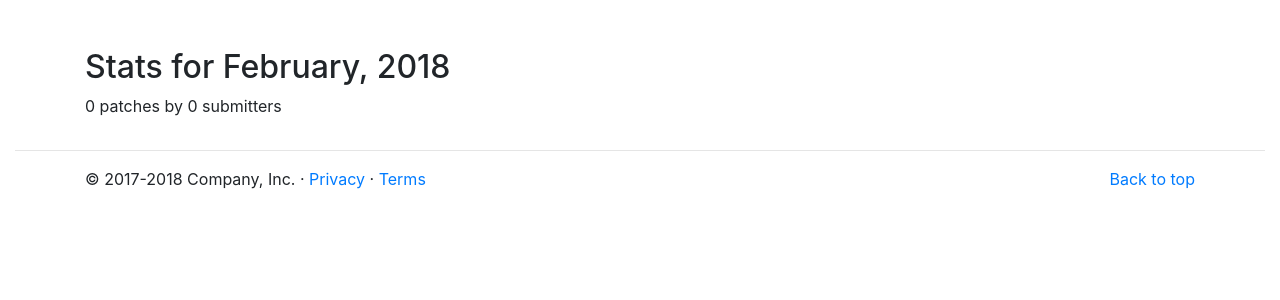
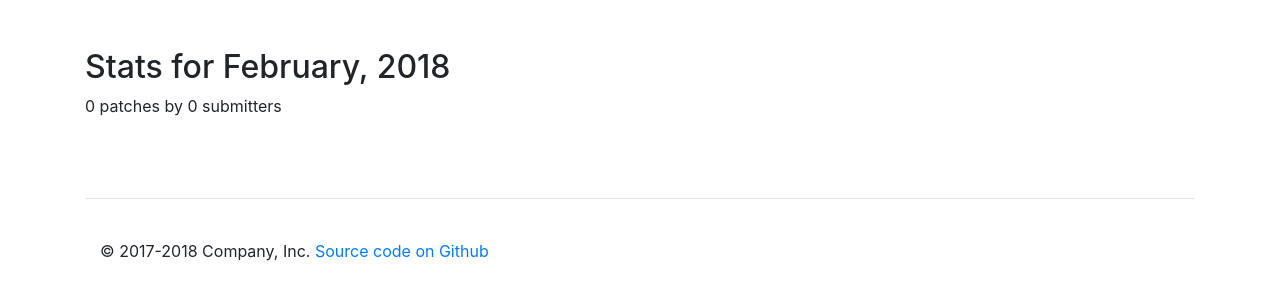
Before and after one commit to wikimedia/labs-tools-awmd-stats, a Flask app: page / in a window 1280 px wide. Shown: the part 56-356 px from the top of the page. Run offline with Flask 2, Linux system fonts and the light colour scheme; data that the repository does not hold is empty; some libraries are stand-ins or nearby versions.

Commit message:
refining layout

```diff
--- a/templates/base.html
+++ b/templates/base.html
@@ -50,12 +50,16 @@
 
 				{% block content %}{% endblock %}
 		</div>
+		<br>
+		<br>
+
+	</div>
+	<footer class="container footer">
 		<hr class="featurette-divider">
-	</div>
-
-	<footer class="container footer">
-		<p class="float-right"><a href="#">Back to top</a></p>
-		<p>© 2017-2018 Company, Inc. · <a href="#">Privacy</a> · <a href="#">Terms</a></p>
+		<div class="container">
+			<br>
+			<p>© 2017-2018 Company, Inc. <a href="#">Source code on Github</a></p>
+		</div>
 	</footer>
 </body>
 </html>
```
